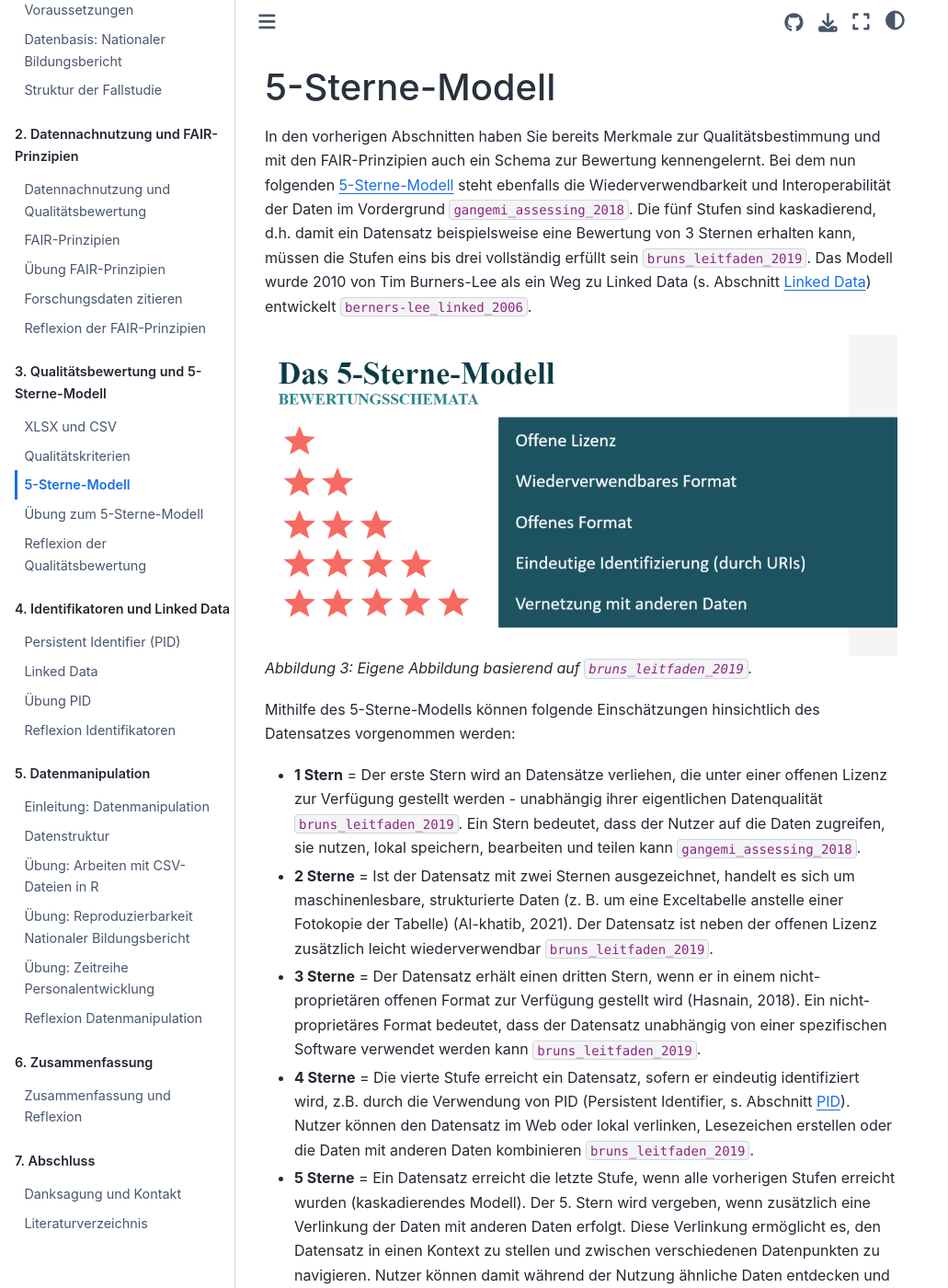
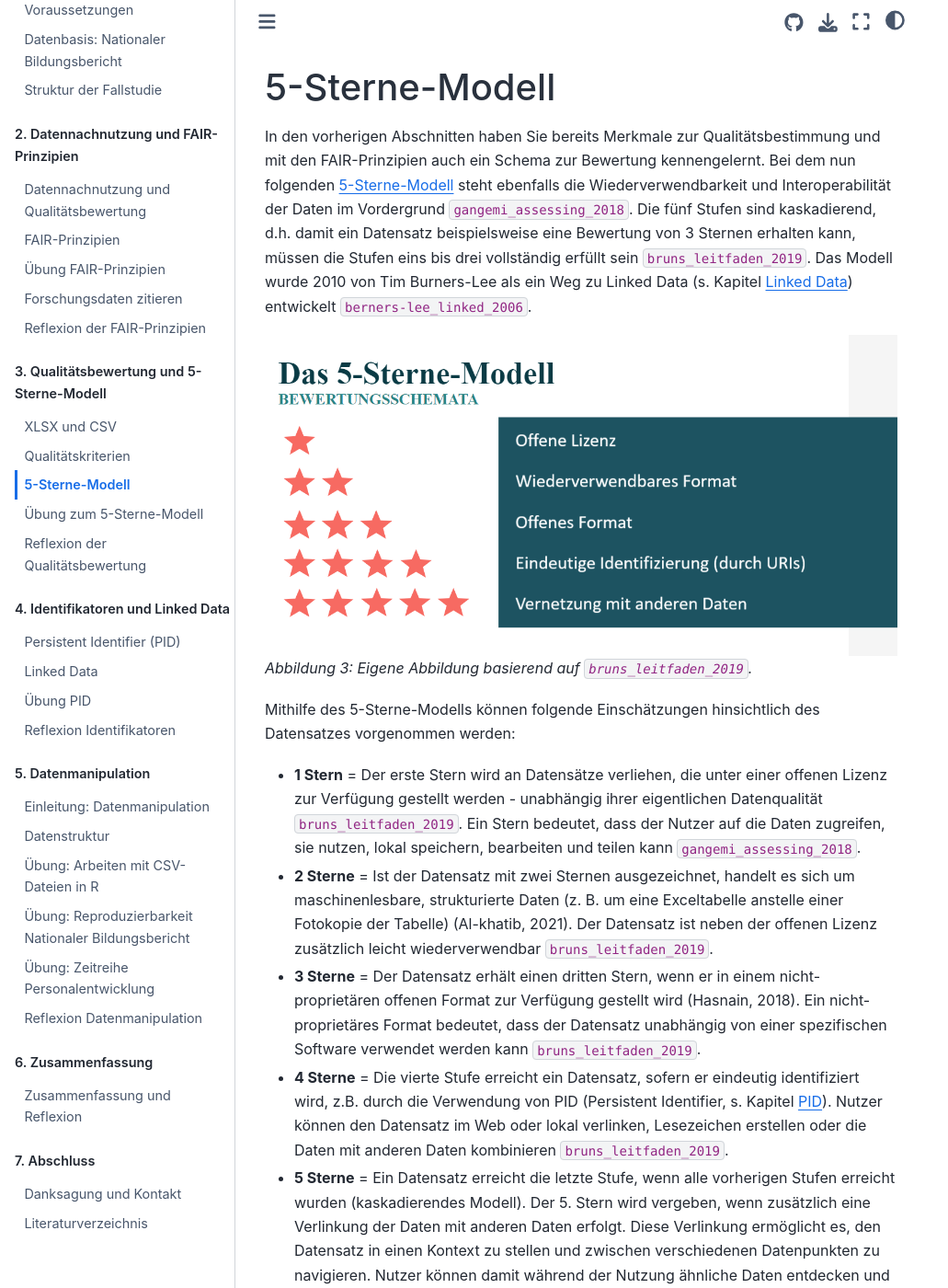
Before and after one commit to quadriga-dk/Tabelle-Fallstudie-1, a Jupyter Book: the page built from Markdown/12_5-Sterne.md, in a window 1280 px wide and 1400 px high. Shown: the whole window at 92% size, without its empty margins (0-1031 px from the left). Built offline with Jupyter Book 1.0.4 settings and Sphinx 7.4.7 and the Sphinx Book theme 1.1.4, drawn with Linux system fonts in a browser that asks for light colours; cross-references to code outside the pages are shown as plain code.

Commit message:
Update 12_5-Sterne.md

```diff
--- a/Markdown/12_5-Sterne.md
+++ b/Markdown/12_5-Sterne.md
@@ -1,7 +1,7 @@
 # 5-Sterne-Modell
 
 
-In den vorherigen Abschnitten haben Sie bereits Merkmale zur Qualitätsbestimmung und mit den FAIR-Prinzipien auch ein Schema zur Bewertung kennengelernt. Bei dem nun folgenden [5-Sterne-Modell](https://5stardata.info/de/) steht ebenfalls die Wiederverwendbarkeit und Interoperabilität der Daten im Vordergrund {cite}`gangemi_assessing_2018`. Die fünf Stufen sind kaskadierend, d.h. damit ein Datensatz beispielsweise eine Bewertung von 3 Sternen erhalten kann, müssen die Stufen eins bis drei vollständig erfüllt sein {cite}`bruns_leitfaden_2019`. Das Modell wurde 2010 von Tim Burners-Lee als ein Weg zu Linked Data (s. Abschnitt [Linked Data](linked_data)) entwickelt {cite}`berners-lee_linked_2006`.
+In den vorherigen Abschnitten haben Sie bereits Merkmale zur Qualitätsbestimmung und mit den FAIR-Prinzipien auch ein Schema zur Bewertung kennengelernt. Bei dem nun folgenden <a href="https://5stardata.info/de" target="_blank">5-Sterne-Modell</a> steht ebenfalls die Wiederverwendbarkeit und Interoperabilität der Daten im Vordergrund {cite}`gangemi_assessing_2018`. Die fünf Stufen sind kaskadierend, d.h. damit ein Datensatz beispielsweise eine Bewertung von 3 Sternen erhalten kann, müssen die Stufen eins bis drei vollständig erfüllt sein {cite}`bruns_leitfaden_2019`. Das Modell wurde 2010 von Tim Burners-Lee als ein Weg zu Linked Data (s. Kapitel [Linked Data](linked_data)) entwickelt {cite}`berners-lee_linked_2006`.
 
 
 ![](_images/5_star_model.png)
@@ -16,6 +16,6 @@
 
 - **3 Sterne** = Der Datensatz erhält einen dritten Stern, wenn er in einem nicht-proprietären offenen Format zur Verfügung gestellt wird (Hasnain, 2018). Ein nicht-proprietäres Format bedeutet, dass der Datensatz unabhängig von einer spezifischen Software verwendet werden kann {cite}`bruns_leitfaden_2019`.
 
-- **4 Sterne** = Die vierte Stufe erreicht ein Datensatz, sofern er eindeutig identifiziert wird, z.B. durch die Verwendung von PID (Persistent Identifier, s. Abschnitt [PID](PID)). Nutzer können den Datensatz im Web oder lokal verlinken, Lesezeichen erstellen oder die Daten mit anderen Daten kombinieren {cite}`bruns_leitfaden_2019`.
+- **4 Sterne** = Die vierte Stufe erreicht ein Datensatz, sofern er eindeutig identifiziert wird, z.B. durch die Verwendung von PID (Persistent Identifier, s. Kapitel [PID](PID)). Nutzer können den Datensatz im Web oder lokal verlinken, Lesezeichen erstellen oder die Daten mit anderen Daten kombinieren {cite}`bruns_leitfaden_2019`.
 
 - **5 Sterne** = Ein Datensatz erreicht die letzte Stufe, wenn alle vorherigen Stufen erreicht wurden (kaskadierendes Modell). Der 5. Stern wird vergeben, wenn zusätzlich eine Verlinkung der Daten mit anderen Daten erfolgt. Diese Verlinkung ermöglicht es, den Datensatz in einen Kontext zu stellen und zwischen verschiedenen Datenpunkten zu navigieren. Nutzer können damit während der Nutzung ähnliche Daten entdecken und Informationen über das Datenschema erhalten {cite}`bruns_leitfaden_2019`.
```
